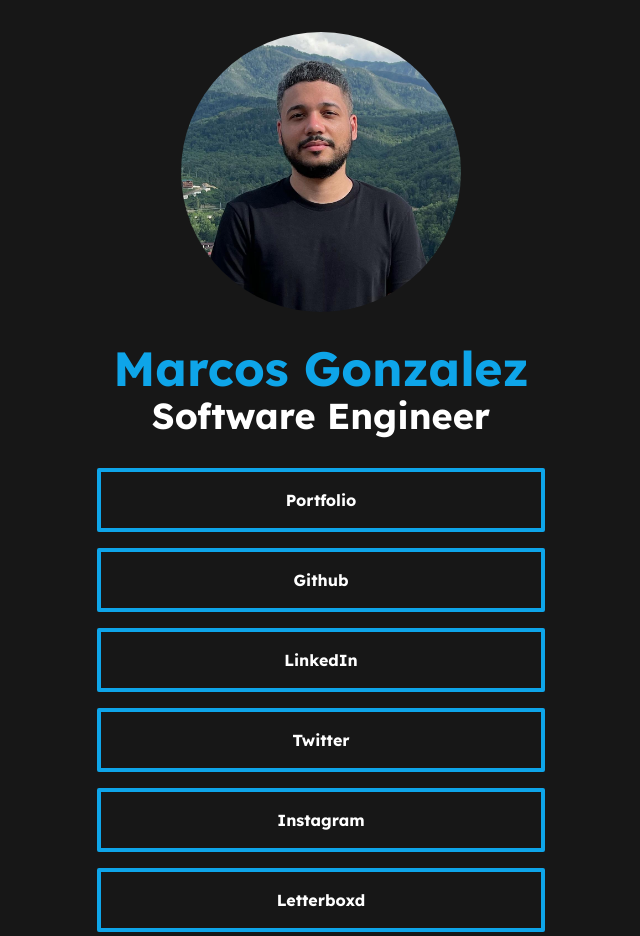
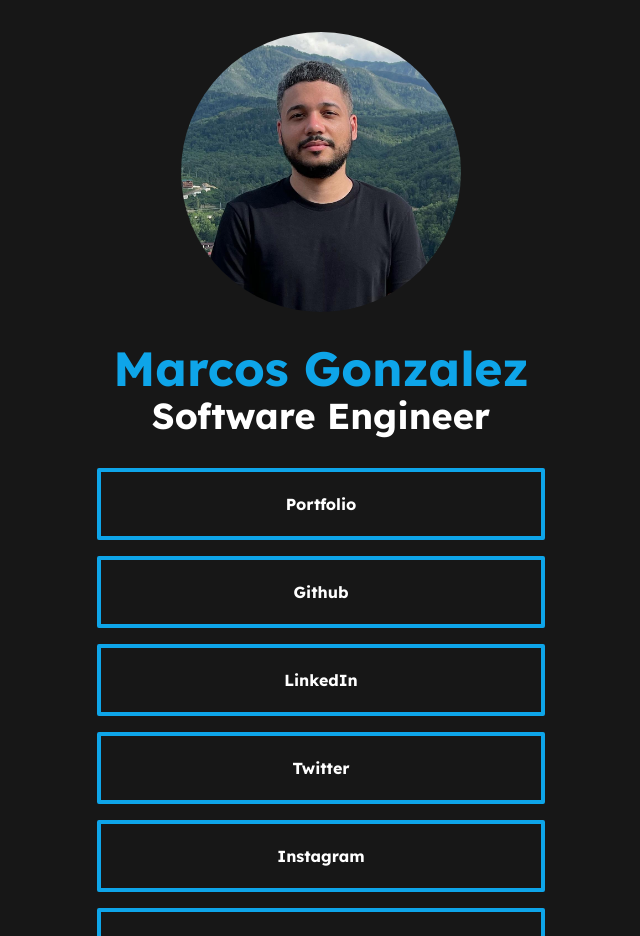
Before and after one commit to vzMars/portfolio, a React (Vite) app: page /links in a window 1280 px wide. Shown: the top 936 px of the page, without its empty margins (319-959 px from the left). Built offline with nearby package versions, Linux system fonts and the light colour scheme.

Commit message:
links bg hover changed

```diff
--- a/src/pages/Links.tsx
+++ b/src/pages/Links.tsx
@@ -15,7 +15,7 @@
           <a
             href='https://marcosgonzalez.dev/'
             target='_blank'
-            className='block p-4 hover:text-sky-500'
+            className='block py-5 hover:bg-sky-500 hover:text-black'
           >
             Portfolio
           </a>
@@ -24,7 +24,7 @@
           <a
             href='https://github.com/vzmars'
             target='_blank'
-            className='block p-4 hover:text-sky-500'
+            className='block py-5 hover:bg-sky-500 hover:text-black'
           >
             Github
           </a>
@@ -33,7 +33,7 @@
           <a
             href='https://www.linkedin.com/in/marcosgonzalez1731/'
             target='_blank'
-            className='block p-4 hover:text-sky-500'
+            className='block py-5 hover:bg-sky-500 hover:text-black'
           >
             LinkedIn
           </a>
@@ -42,7 +42,7 @@
           <a
             href='https://twitter.com/vzmars'
             target='_blank'
-            className='block p-4 hover:text-sky-500'
+            className='block py-5 hover:bg-sky-500 hover:text-black'
           >
             Twitter
           </a>
@@ -51,7 +51,7 @@
           <a
             href='https://www.instagram.com/vzmars/'
             target='_blank'
-            className='block p-4 hover:text-sky-500'
+            className='block py-5 hover:bg-sky-500 hover:text-black'
           >
             Instagram
           </a>
@@ -60,7 +60,7 @@
           <a
             href='https://letterboxd.com/vzmars'
             target='_blank'
-            className='block p-4 hover:text-sky-500'
+            className='block py-5 hover:bg-sky-500 hover:text-black'
           >
             Letterboxd
           </a>
```
